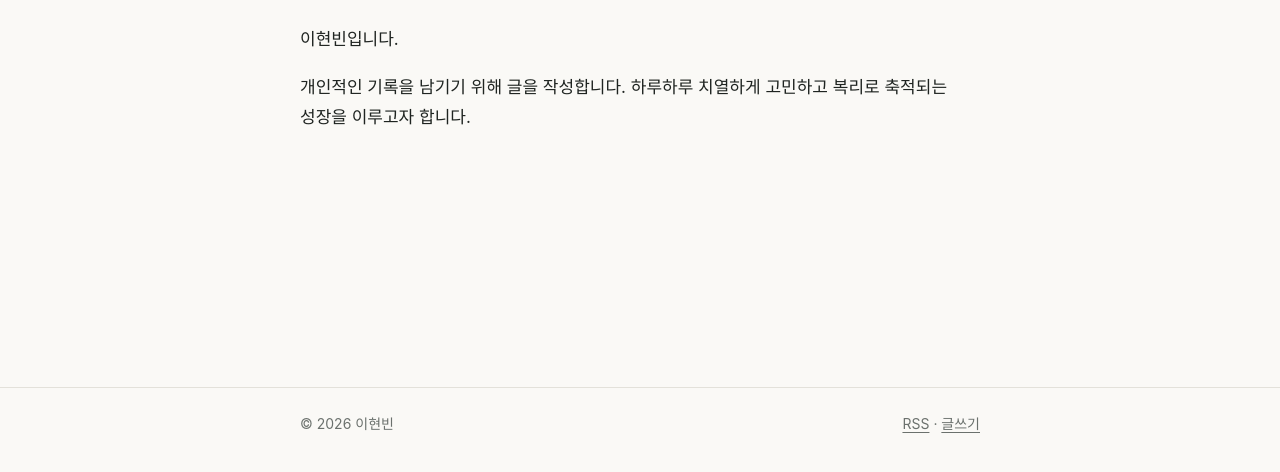
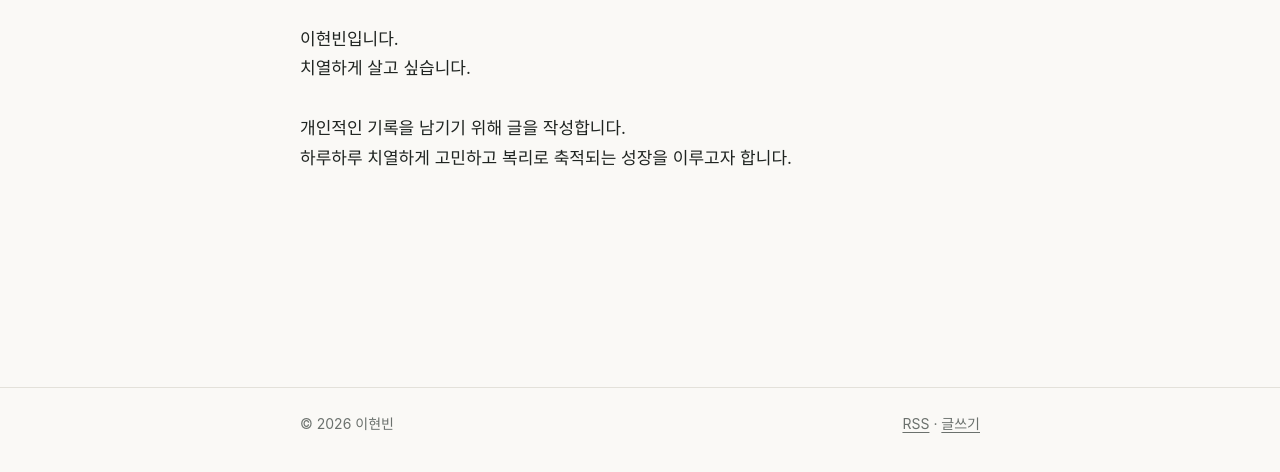
Before and after one commit to 0203peter/0203peter.github.io, an Astro site: page /about in a window 1280 px wide. Shown: the part 154-626 px from the top of the page. Built offline with nearby package versions, Linux system fonts and the light colour scheme; Astro itself is replaced by a stand-in of ours.

Commit message:
Update about.md

```diff
--- a/src/pages/about.md
+++ b/src/pages/about.md
@@ -4,7 +4,8 @@ title: 소개
 description: 이현빈 소개
 ---
 
-이현빈입니다.
-
-개인적인 기록을 남기기 위해 글을 작성합니다.
+이현빈입니다.\
+치열하게 살고 싶습니다.\
+\
+개인적인 기록을 남기기 위해 글을 작성합니다.\
 하루하루 치열하게 고민하고 복리로 축적되는 성장을 이루고자 합니다.
```
